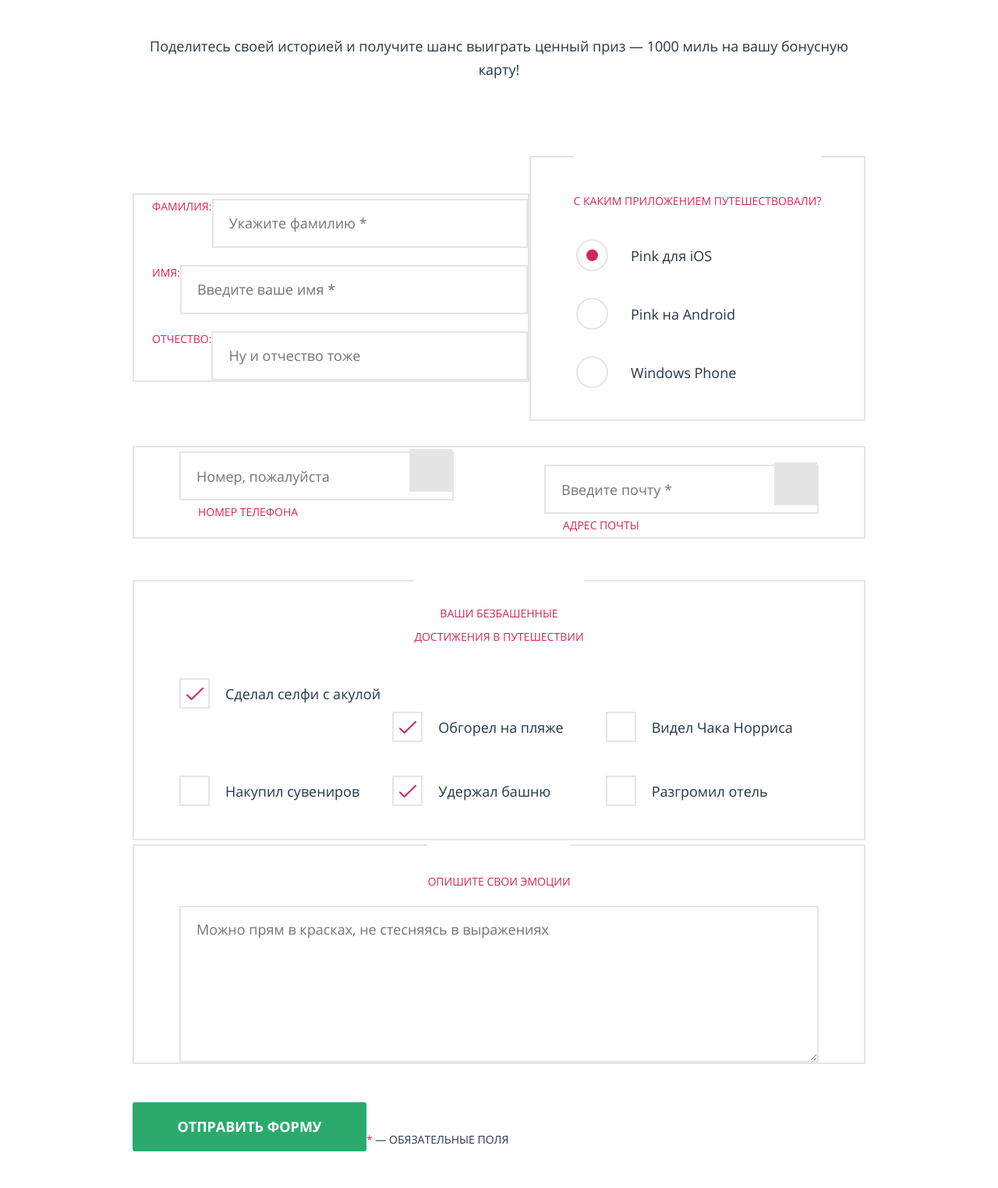
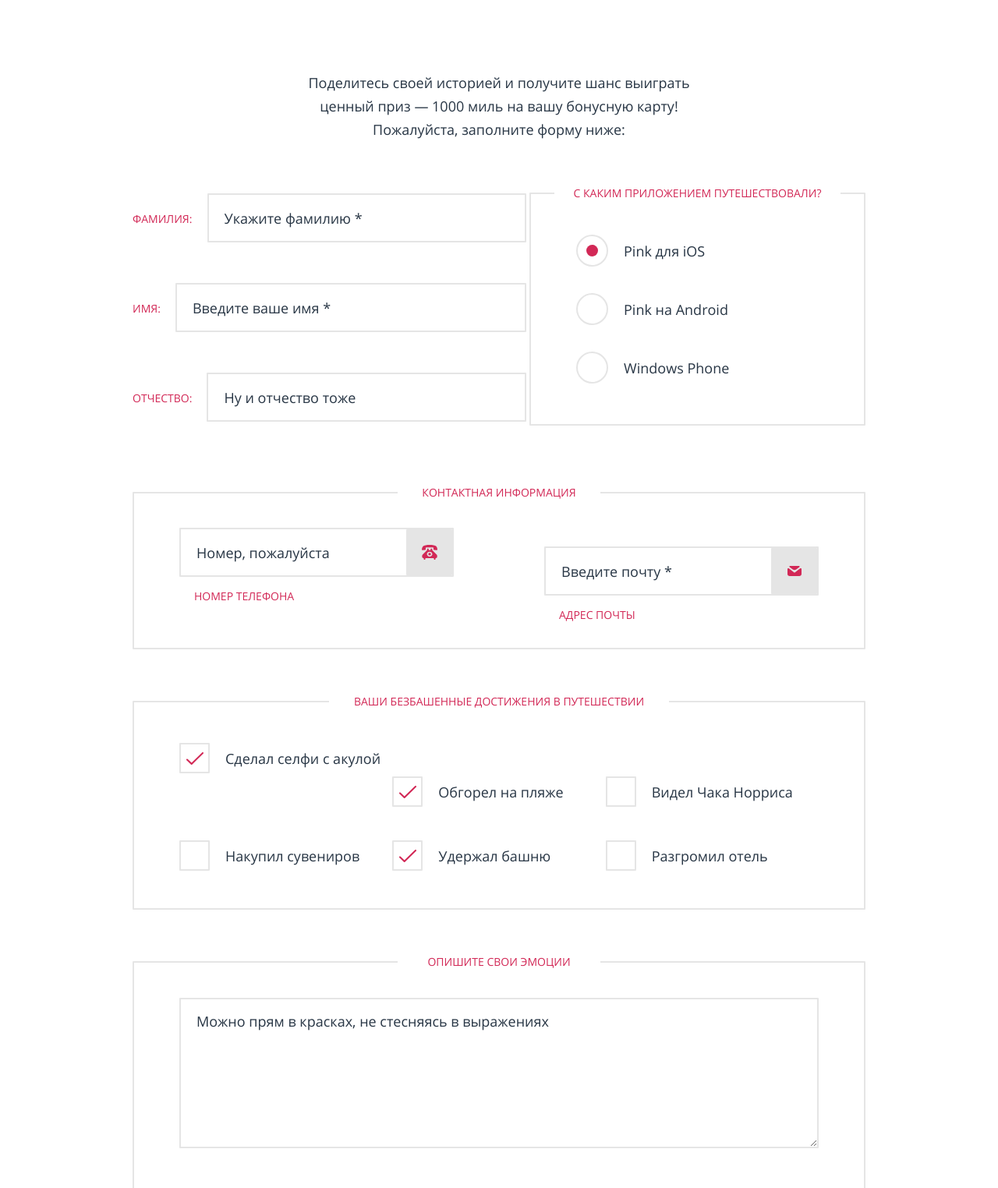
Before and after one commit to vrnvgasu/581243-pink-21, a website: page source/form.html in a window 1280 px wide. Shown: the part 394-1918 px from the top of the page at 78% size. Drawn offline with nearby package versions, Linux system fonts and the light colour scheme; files that its build step writes are made by us from their sources.

Commit message:
стилизация формы tablet

```diff
--- a/source/form.html
+++ b/source/form.html
@@ -54,7 +54,7 @@
         <div class="contest__wrapper">
           <div class="container">
             <p class="contest__text">
-              Поделитесь своей историей и получите шанс выиграть ценный приз — 1000 миль на вашу бонусную карту!
+              Поделитесь своей историей и получите шанс выиграть ценный приз — 1000 миль на вашу бонусную карту! <span class="visual--hidden visual--tablet visual--desktop">Пожалуйста, заполните форму ниже:</span>
             </p>
           </div>
         </div>
@@ -75,7 +75,7 @@
           </div>
         </fieldset>
         <fieldset class="form__fieldset form__fieldset--achievements">
-          <legend class="form__legend">Ваши безбашенные<br class="visual-hidden visual--mobile"> достижения в путешествии</legend>
+          <legend class="form__legend">Ваши безбашенные<br class="visual--hidden visual--mobile"> достижения в путешествии</legend>
           <div class="form__fieldset--achievements-wrapper">
             <div class="form__item">
               <input class="form__input form__input--checkbox visually-hidden" id="achievement-shark" name="form-achievements" type="checkbox" value="shark" checked>
@@ -104,15 +104,16 @@
           </div>
         </fieldset>
         <fieldset class="form__fieldset form__fieldset--contacts form__fieldset--accent-label">
+          <legend class="form__legend">Контактная информация</legend>
           <div class="form__fieldset--contacts-wrapper">
             <div class="form__item">
-              <label class="form__label label-contacts" for="form-tel">
+              <label class="form__label label-contacts label-contacts--tel" for="form-tel">
                 <span class="label-contacts__head">Номер телефона</span>
                 <input class="form__input form__input--text" id="form-tel" name="form-tel" type="tel" placeholder="Номер, пожалуйста">
               </label>
             </div>
             <div class="form__item">
-              <label class="form__label label-contacts" for="form-email">
+              <label class="form__label label-contacts label-contacts--email" for="form-email">
                 <span class="label-contacts__head">Адрес почты</span>
                 <input class="form__input form__input--text" id="form-email" name="form-email" type="email" placeholder="Введите почту *" required>
               </label>
@@ -191,18 +192,18 @@
       </div>
     </footer>
     <section class="popup popup-success">
-      <h2 class="popup__header">Ваша заявка отправлена</h2>
+      <h2 class="popup__header">Ваша заявка<br class="visual--hidden visual--tablet"> отправлена</h2>
       <p class="popup__text">
-        Спасибо за ваше участие, ваша заявка уже поступила к нам. В ближайшее время мы рассмотрим ее и<br class="visual--hidden visual--mobile"> оповестим вас.
+        Спасибо за ваше участие, ваша<br class="visual--hidden visual--tablet"> заявка уже поступила к нам. В ближайшее время мы рассмотрим<br class="visual--hidden visual--tablet"> ее и<br class="visual--hidden visual--mobile"> оповестим вас.
       </p>
       <div class="popup__wrapper">
         <button class="popup__button button button--success">Закрыть окно</button>
       </div>
     </section>
     <section class="popup popup-error">
-      <h2 class="popup__header">Что-то пошло не так!</h2>
+      <h2 class="popup__header">Что-то пошло<br class="visual--hidden visual--tablet"> не так!</h2>
       <p class="popup__text">
-        Проверьте поля, выделенные красным, скорее всего вы забыли их заполнить
+        Проверьте поля, выделенные<br class="visual--hidden visual--tablet"> красным, скорее всего вы забыли<br class="visual--hidden visual--tablet"> их заполнить
       </p>
       <div class="popup__wrapper popup__wrapper--error">
         <button class="popup__button button button--success">OK</button>
--- a/source/sass/blocks/background.scss
+++ b/source/sass/blocks/background.scss
@@ -36,4 +36,9 @@
     background-position: 50% 35%;
     background-size: 830px auto;
   }
+
+  @media (min-width: $tablet-width) {
+    background-size: 1280px auto;
+    background-position: 50% 56%;
+  }
 }
--- a/source/sass/blocks/contest.scss
+++ b/source/sass/blocks/contest.scss
@@ -27,6 +27,7 @@
   @media (min-width: $tablet-width) {
     font-size: 50px;
     line-height: 68px;
+    margin-top: 83px;
   }
 }
 
@@ -38,7 +39,7 @@
   min-height: 134px;
 
   @media (min-width: $tablet-width) {
-    min-height: 190px;
+    min-height: 191px;
   }
 
   @media (min-width: $desktop-width) {
@@ -55,5 +56,7 @@
 
   @media (min-width: $tablet-width) {
     font-size: 18px;
+    margin: 91px auto 0 auto;
+    max-width: 500px;
   }
 }
--- a/source/sass/blocks/copyright.scss
+++ b/source/sass/blocks/copyright.scss
@@ -36,7 +36,7 @@
   }
 
   @media (min-width: $tablet-width) {
-    padding-bottom: 7px;
+    padding-bottom: 5px;
   }
 
   @media (min-width: $desktop-width) {
--- a/source/sass/blocks/form.scss
+++ b/source/sass/blocks/form.scss
@@ -25,8 +25,10 @@
   }
 
   @media (min-width: $tablet-width) {
+    &:not(:first-child):not(:last-child) {
       border: 2px solid $grey-lighter;
       border-radius: 1px;
+    }
   }
 }
 
@@ -57,12 +59,11 @@
 .form__input::placeholder,
 .form__textarea,
 .form__textarea::placeholder {
-  //@include margin-padding-reset;
-
   font-style: normal;
   font-weight: normal;
   font-size: 18px;
   line-height: 30px;
+  color: $main;
   text-transform: none;
   box-sizing: border-box;
   font-family: "Open Sans", "Arial", sans-serif;
@@ -105,6 +106,10 @@
   height: 201px;
   box-sizing: border-box;
   padding-top: 13px;
+
+  @media (min-width: $tablet-width) {
+    height: 193px;
+  }
 }
 
 .form__text {
@@ -113,15 +118,27 @@
   font-size: 14px;
   line-height: 30px;
   margin-top: 34px;
+
+  @media (min-width: $tablet-width) {
+    margin-top: 0;
+  }
 }
 
 .form__fieldset--author {
   margin-top: 35px;
   margin-bottom: 24px;
 
+  @media (min-width: $tablet-width) {
+    margin-top: 57px;
+  }
+
   .form__item {
     &:not(:first-child) {
       margin-top: 17px;
+
+      @media (min-width: $tablet-width) {
+        margin-top: 47px;
+      }
     }
   }
 
@@ -130,12 +147,21 @@
   }
 
   .form__label {
+    @media (max-width: $mobile-width-only) {
       margin-left: 23px;
+    }
+
+    @media (min-width: $tablet-width) {
+      margin-right: 19px;
+      padding-top: 7px;
+    }
   }
 
   @media (min-width: $tablet-width) {
     .form__item {
       flex-direction: row;
+      justify-content: space-between;
+      align-items: center;
       padding-left: 0;
       padding-right: 0;
     }
@@ -152,8 +178,20 @@
   padding-top: 38px;
   padding-bottom: 42px;
 
+  @media (min-width: $tablet-width) {
+    margin-top: 28px;
+    padding-bottom: 48px;
+  }
+
   .form__legend {
+    @media (max-width: $mobile-width-only) {
       padding-top: 114px;
+    }
+
+    @media (min-width: $tablet-width) {
+      padding-right: 32px;
+      padding-left: 32px;
+    }
   }
 
   .form__item {
@@ -172,16 +210,42 @@
   margin-top: 32px;
   margin-bottom: 24px;
 
+  @media (min-width: $tablet-width) {
+    margin-top: 52px;
+    padding-top: 25px;
+    padding-bottom: 27px;
+  }
+
+  .form__legend {
+    @media (max-width: $mobile-width-only) {
+      display: none;
+    }
+
+    @media (min-width: $tablet-width) {
+      padding-right: 31px;
+      padding-left: 31px;
+    }
+  }
+
   .form__input {
     margin-top: 5px;
   }
 
   .label-contacts__head {
     margin-left: 24px;
+
+    @media (min-width: $tablet-width) {
+      margin-top: 10px;
+      margin-left: 19px;
+    }
   }
 
   .form__item:last-child {
     margin-top: 17px;
+
+    @media (min-width: $tablet-width) {
+      margin-top: 24px;
+    }
   }
 }
 
@@ -191,23 +255,33 @@
   padding-top: 34px;
   padding-bottom: 40px;
 
+  @media (min-width: $tablet-width) {
+    order: 2;
+    margin-top: 28px;
+    padding-top: 38px;
+    padding-bottom: 52px;
+  }
+
+  @media (min-width: $desktop-width) {
+    width: 431px;
+    box-sizing: border-box;
+  }
+
   .form__legend {
+    @media (max-width: $mobile-width-only) {
       padding-top: 114px;
+    }
+
+    @media (min-width: $tablet-width) {
+      padding-right: 25px;
+      padding-left: 25px;
+    }
   }
 
   .form__item {
     &:not(:first-of-type) {
       margin-top: 34px;
     }
-  }
-
-  @media (min-width: $tablet-width) {
-    order: 2;
-  }
-
-  @media (min-width: $desktop-width) {
-    width: 431px;
-    box-sizing: border-box;
   }
 }
 
@@ -216,8 +290,21 @@
   margin-top: -57px;
   padding-top: 16px;
 
+  @media (min-width: $tablet-width) {
+    margin-top: 52px;
+    padding-top: 31px;
+    padding-bottom: 51px;
+  }
+
   .form__legend {
+    @media (max-width: $mobile-width-only) {
       padding-top: 95px;
+    }
+
+    @media (min-width: $tablet-width) {
+      padding-right: 38px;
+      padding-left: 38px;
+    }
   }
 }
 
@@ -229,6 +316,11 @@
   border: none;
   margin-top: 48px;
   margin-bottom: 22px;
+
+  @media (min-width: $tablet-width) {
+    margin-top: 66px;
+    margin-bottom: 55px;
+  }
 }
 
 .form__fieldset--contacts-wrapper {
@@ -264,15 +356,25 @@
     &::before {
       content: "";
       position: absolute;
-      width: 55px;
-      height: 55px;
+      width: 59px;
+      height: 59px;
       background-color: $grey-lighter;
-      top: 2px;
+      top: 7px;
       right: 2px;
       box-sizing: border-box;
       border: 2px solid $grey-lighter;
       border-radius: 1px;
       outline: none;
+      background-repeat: no-repeat;
+      background-position: center;
+    }
+
+    &--tel::before {
+      background-image: url("../img/icon-phone.svg");
+    }
+
+    &--email::before {
+      background-image: url("../img/icon-mail.svg");
     }
   }
 }
@@ -392,6 +494,10 @@
     height: 37px;
     border-radius: 50%;
     margin-right: 29px;
+
+    @media (min-width: $tablet-width) {
+      margin-right: 20px;
+    }
   }
 }
 
```
Also changed, not shown: source/sass/blocks/popup.scss (+19 -12 lines), source/img/icon-mail.svg (added), source/img/icon-phone.svg (added). Lines whose indentation alone changed are shown as unchanged.
